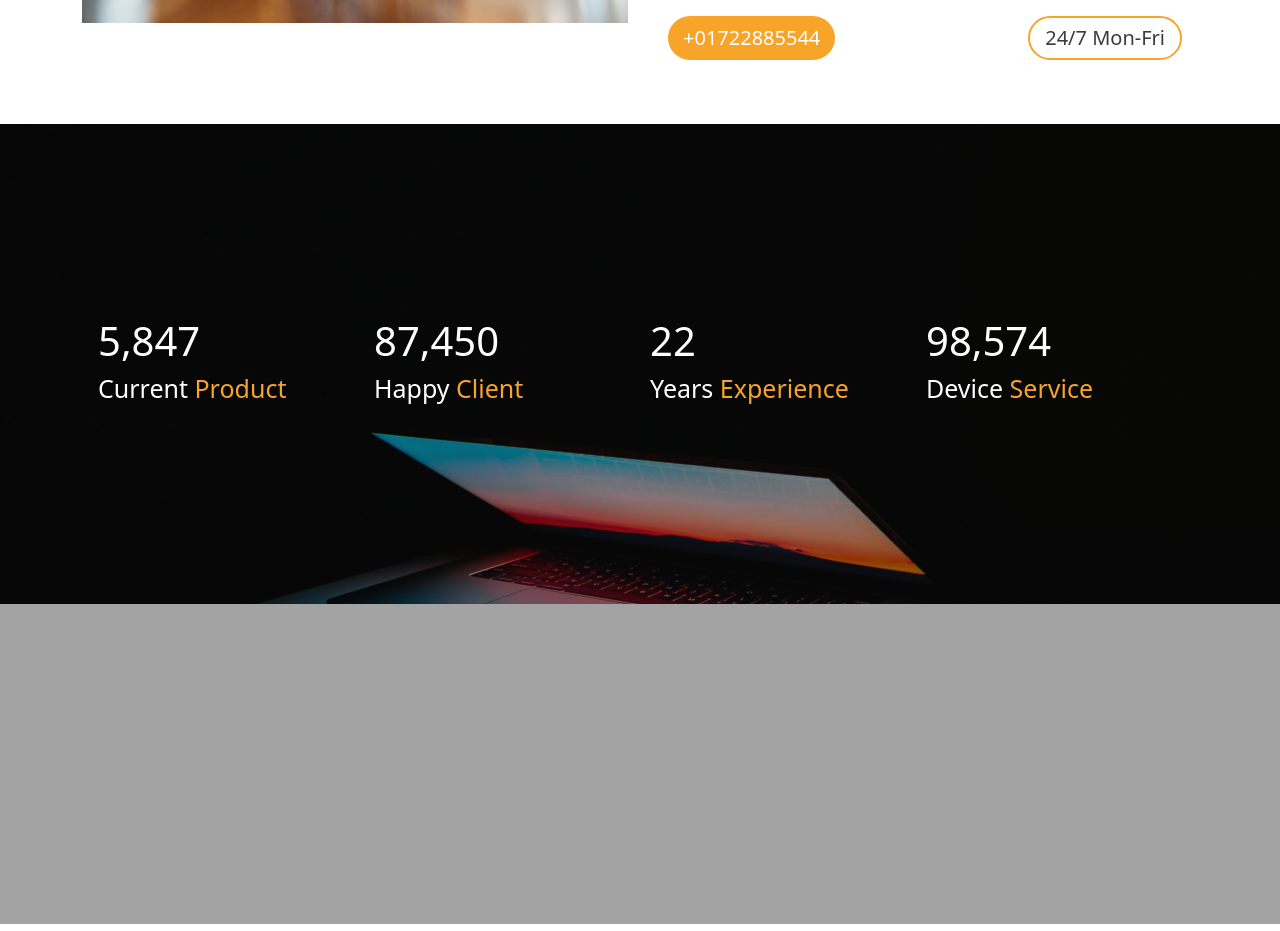
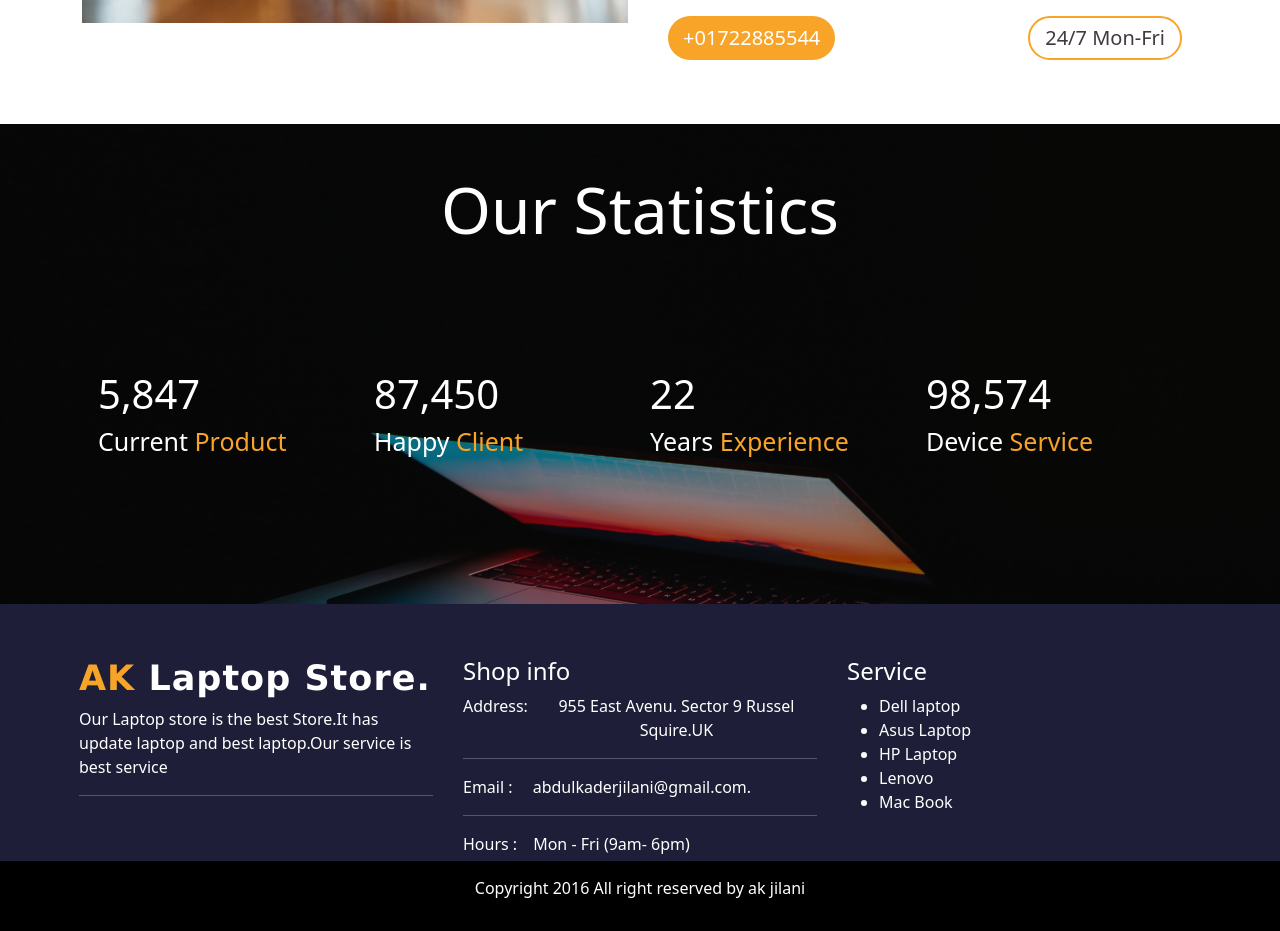
Before and after one commit to akjilani120/ak-laptop-store-client, a React (Create React App) app: page /home in a window 1280 px wide. Shown: the part 1185-2116 px from the top of the page. Built offline with nearby package versions, Linux system fonts and the light colour scheme; no server answers.

Commit message:
footer component complete

```diff
--- a/src/pages/Home/CountUp/CountUP.js
+++ b/src/pages/Home/CountUp/CountUP.js
@@ -7,7 +7,10 @@ const CountUP = () => {
         <div className='countUp' style={{
             backgroundImage: `url(${img})`
           }}>
+
            <div className='count-overflow '>
+               <h1 className='count-title text-center text-white pt-5 display-3'>Our Statistics</h1>
+               <div className='count-part'>
                <div className="count-number">
                    <h1><CountUp end={5847} delay={2} /></h1>
                    <h4>Current <span className='count-spa'>Product</span></h4>
@@ -24,6 +27,7 @@ const CountUP = () => {
                    <h1><CountUp end={98574} delay={2} /></h1>
                    <h4>Device <span className='count-spa'>Service</span></h4>
                </div>
+               </div>
            </div>
         </div>
     );
--- a/src/pages/Home/CountUp/CountUp.css
+++ b/src/pages/Home/CountUp/CountUp.css
@@ -8,10 +8,14 @@
 .count-overflow{
     background-color: rgba(17, 16, 16, 0.384);
     height: 60vh;
+
+}
+.count-part{
     display: flex;
     flex-wrap: wrap;
     justify-content: center;
     align-items: center;
+    height: 40vh;
 }
 .count-number{
     width: 20%;
@@ -29,4 +33,5 @@
     .count-number{
         width: 40%;
     }
+
 }
--- a/src/pages/Home/Products/Product/Product.css
+++ b/src/pages/Home/Products/Product/Product.css
@@ -1,3 +1,4 @@
+
 .card-image{
     height: 200px;
 }
@@ -10,3 +11,9 @@
 .main-card:hover{
    background-color: aliceblue;
 }
+@media screen and (max-width:990px) {
+    .main-card{
+        height: 540px;
+    }
+
+}
--- a/src/pages/Home/Products/Product/Product.js
+++ b/src/pages/Home/Products/Product/Product.js
@@ -15,9 +15,9 @@ const Product = ({product}) => {
           <Card.Title>Quantity : {quantity}</Card.Title>
           <Card.Title>Subliear Name : {subliarName}</Card.Title>
 
-            <Card.Text>Description : {description}
+            <Card.Text style={{fontSize:'15px'}}>Description : {description}
             </Card.Text>
-            <button className='btn btn-primary d-block'>Show more</button>
+            <button className='btn btn-warning text-white d-block'>Show more</button>
           </Card.Body>
         </Card>
       </Col>
--- a/src/pages/Home/Products/Products.js
+++ b/src/pages/Home/Products/Products.js
@@ -14,7 +14,7 @@ const Products = () => {
         <div className='my-5'>
            <Container>
             <h1 className='text-center mb-5 service-title'>Our Products Service</h1>
-           <Row xs={1} md={3} className="g-4">
+           <Row xs={1} md={2} lg={3} className="g-4">
             {
                 mainProducts.map(product => <Product product={product} key ={product._id}></Product>)
             }
--- a/src/pages/Shared/Footer/Footer.js
+++ b/src/pages/Shared/Footer/Footer.js
@@ -2,16 +2,53 @@ import React from 'react';
 import './footer.css'
 const Footer = () => {
     return (
-        <div className='footer'>
-           <div className=''>
-            <div className="count-overflow">
-                <div className="counter-number">
+        <div>
+            <div className='footer'>
+                <div className=''>
+                    <div className="footer-overflow pt-5">
+                        <div className="footer-number">
+                            <div className="logo">
+                                <h1> <span className='sub-logo'>AK</span > <span className='text-white'>Laptop Store.</span></h1>
+                            </div>
+                            <p className='text-white'>Our Laptop store is the best Store.It has  update laptop and best laptop.Our service is best service</p>
+                            <hr className='bg-white mt-3' />
+                        </div>
+                        <div className="footer-number">
+                            <h4 className='text-white '>Shop info</h4>
+                            <div className='text-white d-flex text-center'>
+                                <p className='p-0 m-0'>Address:</p>
+                                <p className='ms-2 p-0 m-0'>955 East Avenu. Sector 9 Russel Squire.UK</p>
+                            </div>
+                            <hr className='bg-white' />
+                            <div className='text-white d-flex text-center p-0 m-0'>
+                                <p className='p-0 m-0'> Email : <span className='ms-3'>abdulkaderjilani@gmail.com</span>. </p>
+                            </div>
+                            <hr className='bg-white' />
+                            <div className='text-white d-flex text-center'>
+                                <p className='p-0 m-0'>Hours :</p>
+                                <p className='ms-3 p-0 m-0'>Mon - Fri (9am- 6pm)</p>
 
+                            </div>
+                        </div>
+                        <div className="footer-number">
+                            <h4>Service</h4>
+                            <ul>
+                                <li>Dell laptop</li>
+                                <li>Asus Laptop</li>
+                                <li>HP Laptop</li>
+                                <li>Lenovo</li>
+                                <li>Mac Book</li>
+                            </ul>
+                        </div>
+                    </div>
                 </div>
-                <div className="counter-number"></div>
-                <div className="counter-number"></div>
             </div>
-           </div>
+            <div>
+
+            </div>
+            <div className="last-footer">
+                <p className='text-center text-white'>Copyright 2016  All right reserved by ak jilani</p>
+            </div>
         </div>
     );
 };
--- a/src/pages/Shared/Footer/footer.css
+++ b/src/pages/Shared/Footer/footer.css
@@ -1,3 +1,28 @@
-.footer .count-overflow{
-    height: 40vh;
+.footer{
+
+    background-color: rgba(7, 7, 36, 0.905);
 }
+.footer .footer-overflow{
+
+    color: white;
+    display: flex;
+    justify-content: center;
+   flex-wrap: wrap;
+}
+.footer-number{
+    width: 30%;
+    padding: 5px 15px;
+}
+.last-footer{
+    background-color: rgb(0, 0, 0);
+    padding: 15px;
+}
+@media screen and (max-width:768px) {
+    .footer .footer-overflow{
+        justify-content: start;
+    }
+    .footer  .footer-number{
+        width: 50%;
+    }
+
+}
```
